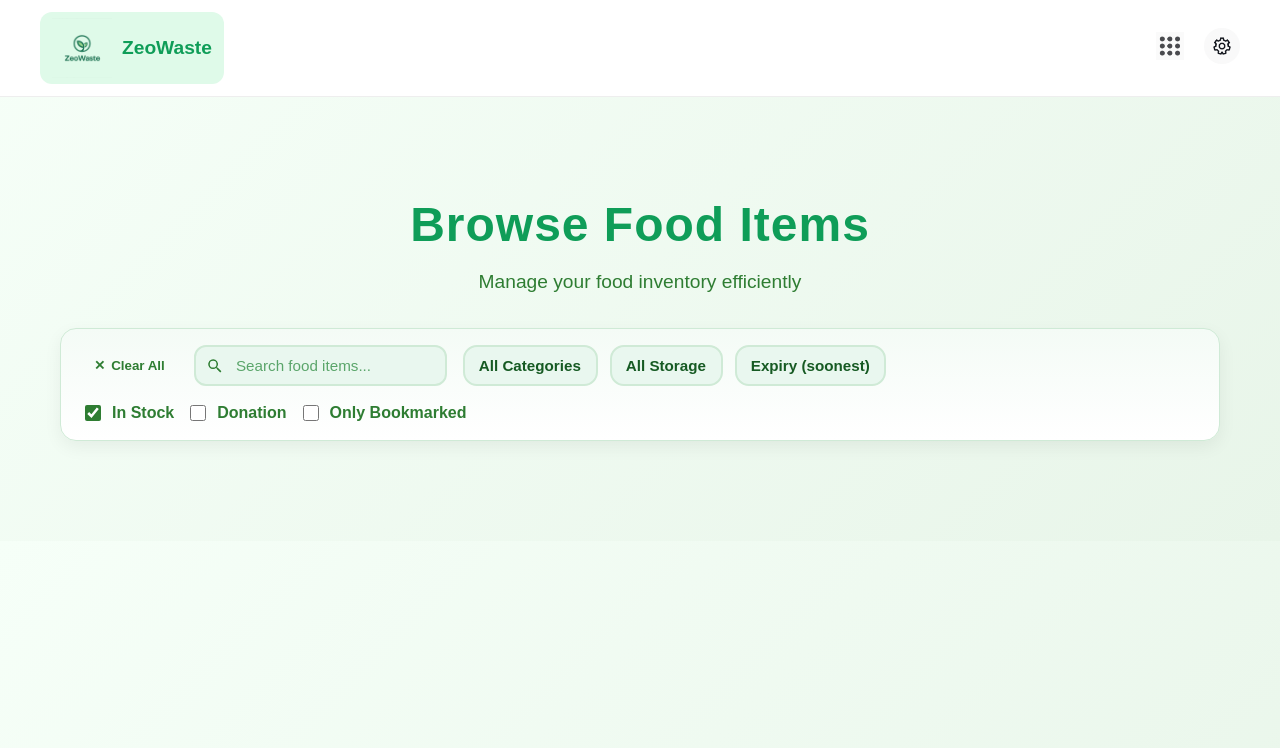
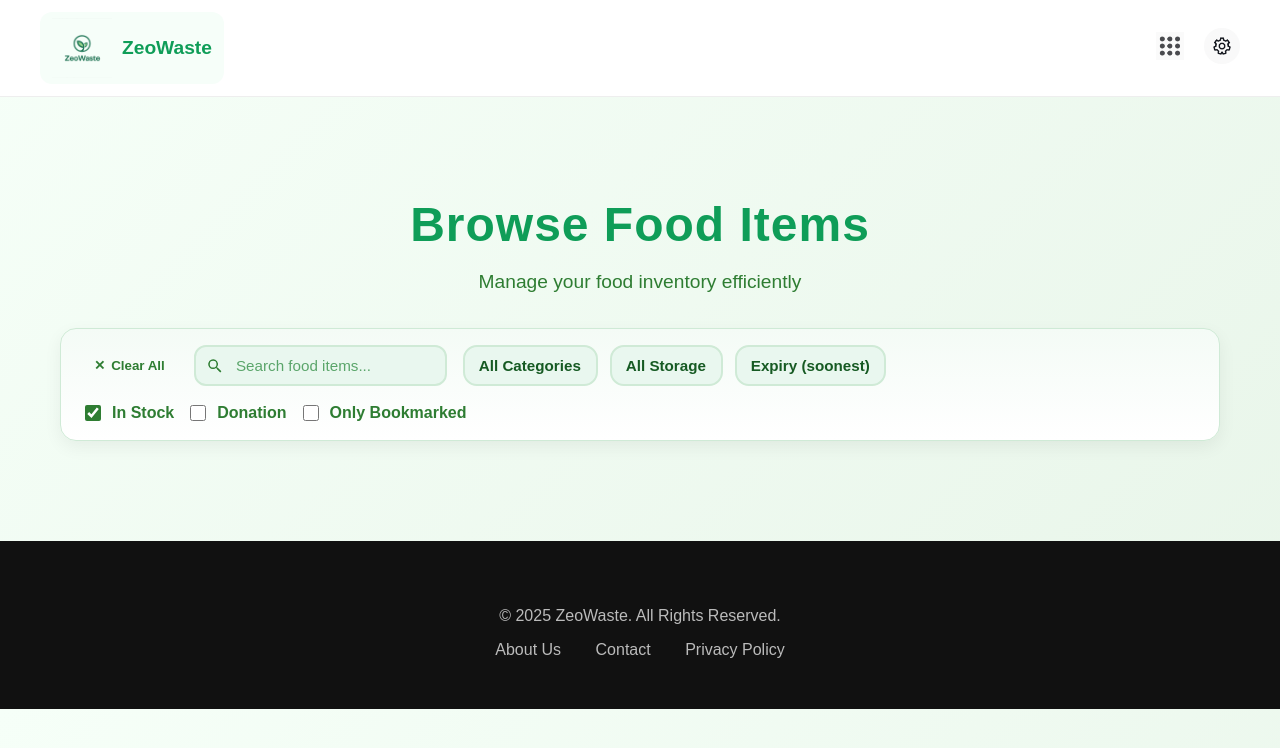
Before and after one commit to 1808723992/BIT216-Assignment-ZeoWaste, a PHP site: page /BrowseFoodItem.html in a window 1280 px wide. Shown: the top 748 px of the page. Run offline with PHP 8.4, Linux system fonts and the light colour scheme; data that the repository does not hold is empty.

Commit message:
add footer

```diff
--- a/BrowseFoodItem.html
+++ b/BrowseFoodItem.html
@@ -121,4 +121,13 @@
 
   <script src="BrowseFoodItem.js"></script>
 </body>
+
+<div id="footer-placeholder"></div>
+<script>
+  fetch("footer.html")
+    .then(res => res.text())
+    .then(data => (document.getElementById("footer-placeholder").innerHTML = data))
+    .catch(err => console.error("页脚加载失败:", err));
+</script>
+
 </html>
--- /dev/null
+++ b/footer.html
@@ -0,0 +1,8 @@
+<footer>
+    <p>&copy; 2025 ZeoWaste. All Rights Reserved.</p>
+    <div class="footer-links">
+      <a href="#">About Us</a>
+      <a href="#">Contact</a>
+      <a href="#">Privacy Policy</a>
+    </div>
+  </footer>
--- a/nav.css
+++ b/nav.css
@@ -18,7 +18,7 @@
   /* 加上小绿框效果 */
   padding: 6px 12px;
   border-radius: 12px;
-  background: #dffae9;
+  background: #f6fef9;
 }
 .logo img {
   width: 60px;
@@ -131,3 +131,19 @@
 .app-item:hover {
   background: #f5f5f5;
 }
+
+footer {
+  background: #111;
+  color: #bbb;
+  text-align: center;
+  padding: 50px 20px;
+}
+.footer-links a {
+  color: #bbb;
+  margin: 0 15px;
+  text-decoration: none;
+  transition: color 0.2s ease;
+}
+.footer-links a:hover {
+  color: #fff;
+}
```
